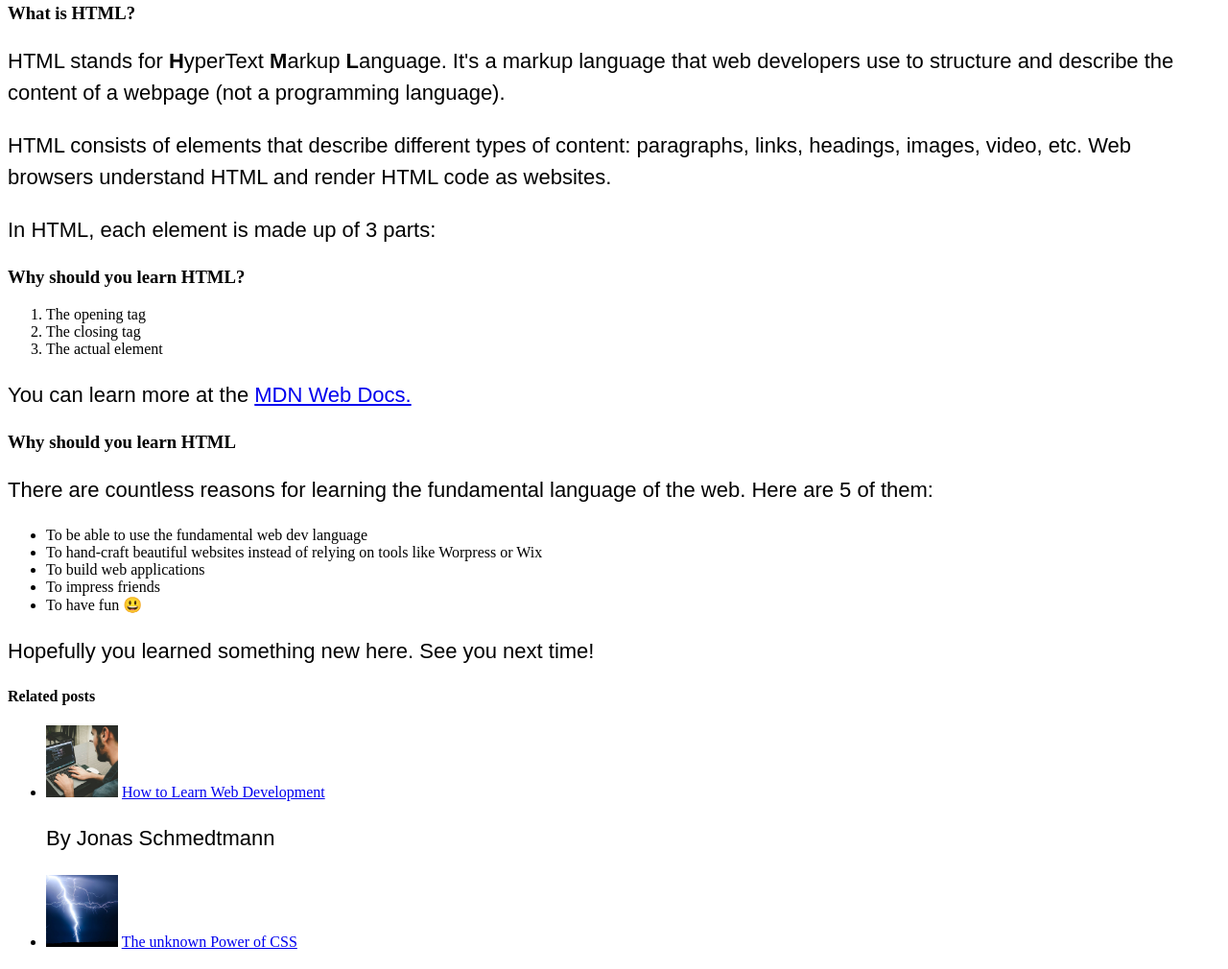
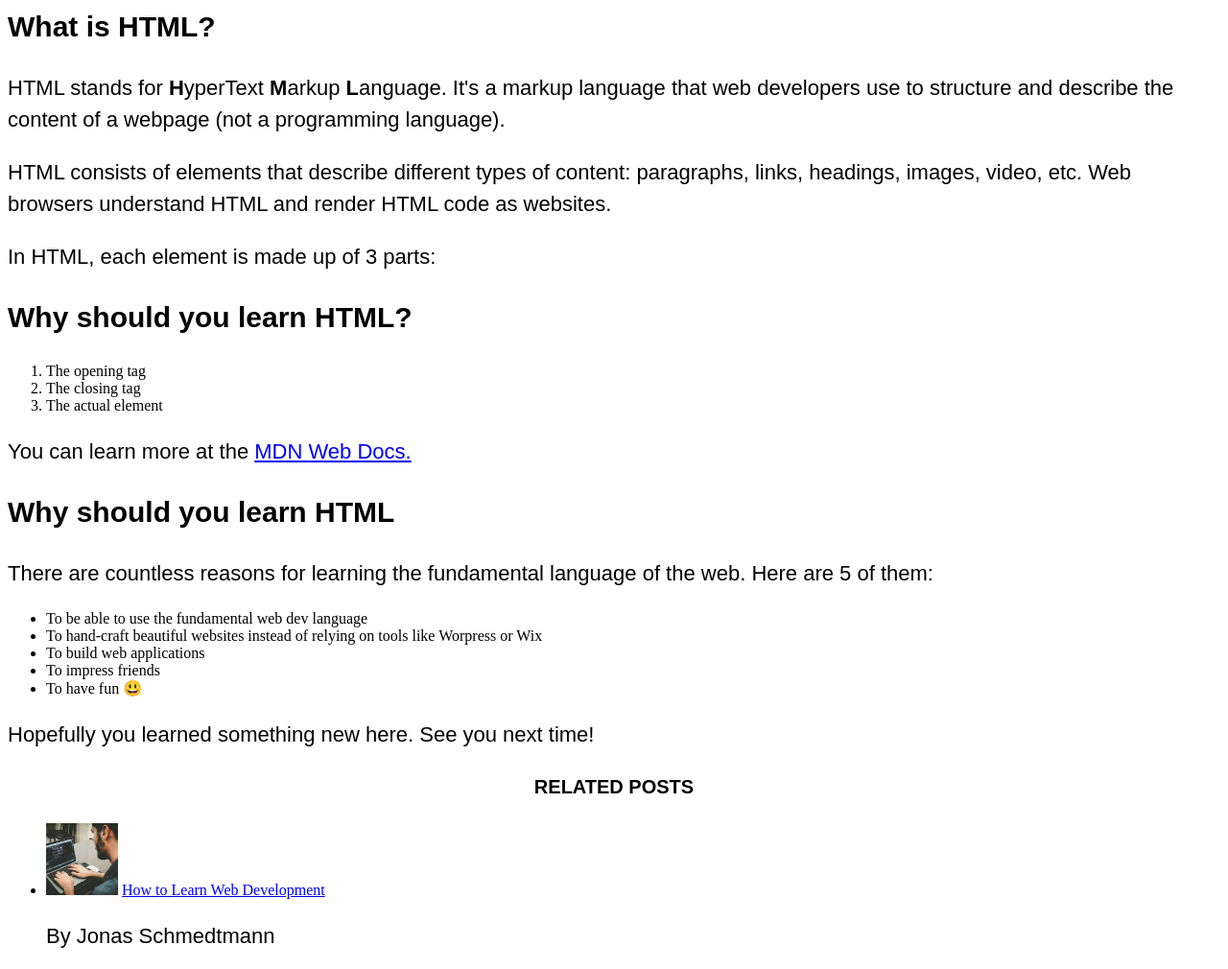
Before and after one commit to jatinder1993/hello-world, a plain HTML site: page 02-HTML-Fundamentals/index.html in a window 1280 px wide. Shown: the part 692-1702 px from the top of the page at 96% size. Drawn offline with Linux system fonts and the light colour scheme.

Commit message:
test 08/06

```diff
--- a/02-HTML-Fundamentals/style.css
+++ b/02-HTML-Fundamentals/style.css
@@ -11,6 +11,15 @@ h2 {
 }
 
 h3 {
+  font-size: 30px;
+  font-family: sans-serif;
+}
+
+h4 {
+  font-size: 20px;
+  font-family: sans-serif;
+  text-transform: uppercase;
+  text-align: center;
 }
 
 p {
```
